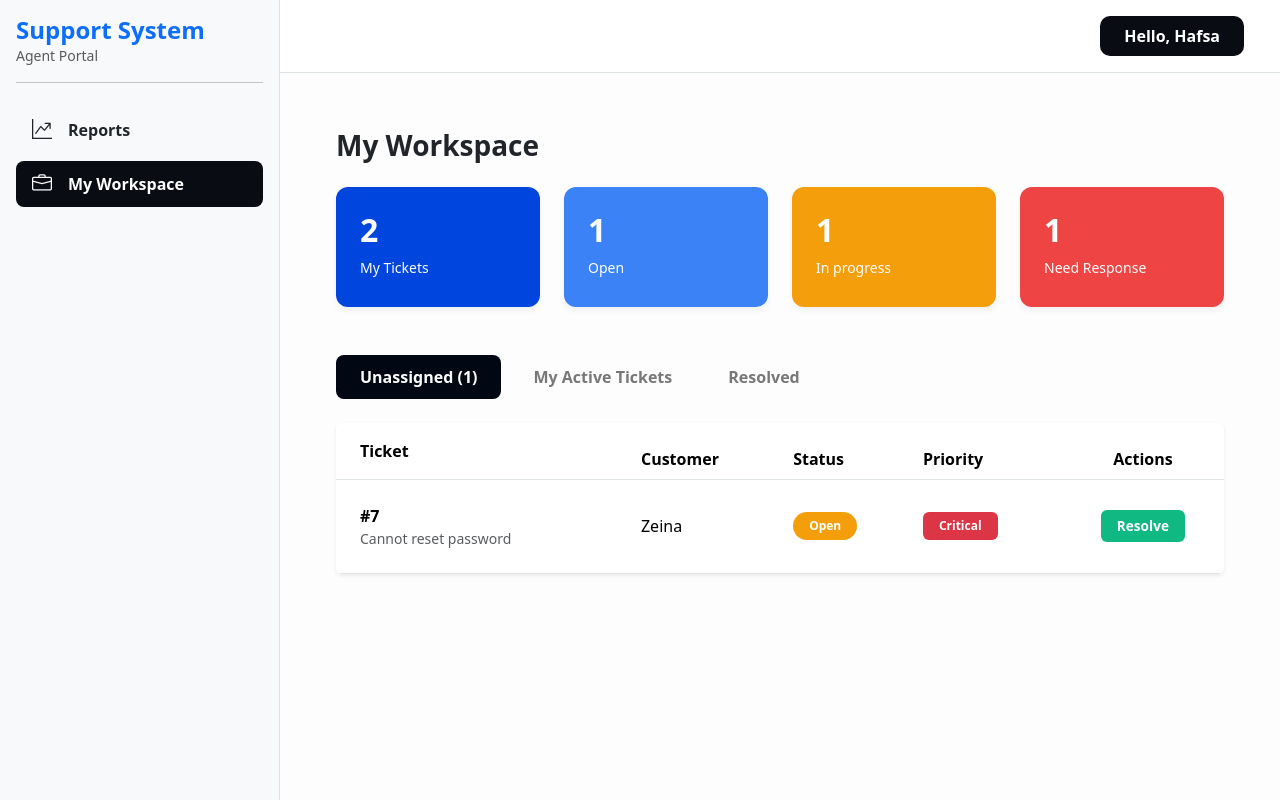
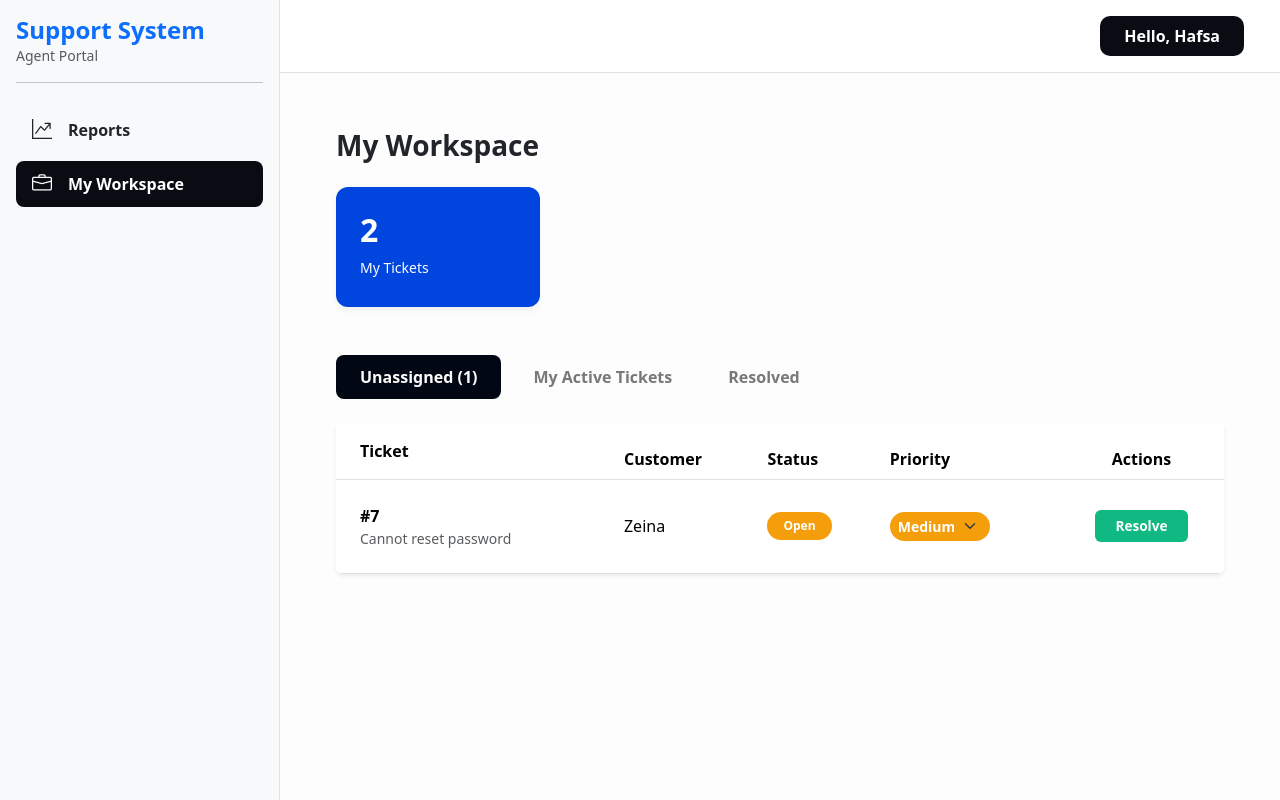
Before and after one commit to Habiba-Adel/Customer-Support-Ticketing-System, a React (Vite) app in the folder frontend/: page /agent/workspace in a window 1280 px wide. Built offline with nearby package versions, Linux system fonts and the light colour scheme.

Commit message:
Refactor ticket handling and update UI components

```diff
--- a/frontend/src/pages/agent/workspace/Workspace.jsx
+++ b/frontend/src/pages/agent/workspace/Workspace.jsx
@@ -1,94 +1,60 @@
 import { useState } from 'react';
 import styles from './Workspace.module.css';
 import TicketModal from '../TicketModal';
-// import TicketDetailModal from '../TicketDetailsModal/TicketDetailsModal';
 
 export default function Workspace() {
   const [selectedTicket, setSelectedTicket] = useState(null);
   const [activeTab, setActiveTab] = useState('unassigned');
 
-  const allTickets = [
-    {
-      id: 1,
-      title: "Login page not loading on mobile browsers",
-      customer: "Hafsa",
-      status: "Closed",
-      priority: "High",
-      assignedTo: "Hafsa"
-    },
-    {
-      id: 5,
-      title: "Email notifications delayed by 2 hours",
-      customer: "Hafsa",
-      status: "In Progress",
-      priority: "High",
-      assignedTo: "Hafsa"
-    },
-    {
-      id: 7,
-      title: "Cannot reset password",
-      customer: "Zeina",
-      status: "Open",
-      priority: "Critical",
-      assignedTo: null
-    }
-  ];
+  const [tickets, setTickets] = useState([
+    { id: 1, title: "Login page not loading on mobile browsers", customer: "Hafsa", status: "Closed", priority: "High", assignedTo: "Hafsa" },
+    { id: 5, title: "Email notifications delayed by 2 hours", customer: "Hafsa", status: "In Progress", priority: "High", assignedTo: "Hafsa" },
+    { id: 7, title: "Cannot reset password", customer: "Zeina", status: "Open", priority: "Medium", assignedTo: null }
+  ]);
 
-  const filteredTickets = allTickets.filter(t => {
+  const handlePriorityChange = (id, newPriority) => {
+    setTickets(prev => prev.map(t => t.id === id ? { ...t, priority: newPriority } : t));
+  };
+
+  const filteredTickets = tickets.filter(t => {
     if (activeTab === 'unassigned') return t.assignedTo === null;
     if (activeTab === 'my-active') return t.assignedTo === "Hafsa" && t.status !== "Closed";
     if (activeTab === 'closed') return t.status === "Closed";
     return true;
   });
 
+  const getPriorityColor = (priority) => {
+    switch (priority) {
+      case 'High': return 'var(--urgent-error-status)';
+      case 'Medium': return 'var(--in-progress-status)';
+      case 'Low': return 'var(--open-status)';
+      default: return 'var(--primary-color)';
+    }
+  };
+
   return (
     <div className={styles.workspaceContainer}>
       <h3 className="fw-bold mb-4">My Workspace</h3>
 
+      {/* Stats Cards - Updated with dynamic counts */}
       <div className="row g-4 mb-5">
         <div className="col-md-3">
           <div className={styles.statCard} style={{ backgroundColor: 'var(--primary-color)' }}>
-            <h2 className="fw-bold">2</h2>
+            <h2 className="fw-bold">{tickets.filter(t => t.assignedTo === "Hafsa").length}</h2>
             <p className="mb-0 small">My Tickets</p>
-          </div>
-        </div>
-        <div className="col-md-3">
-          <div className={styles.statCard} style={{ backgroundColor: 'var(--open-status)' }}>
-            <h2 className="fw-bold">1</h2>
-            <p className="mb-0 small">Open</p>
-          </div>
-        </div>
-        <div className="col-md-3">
-          <div className={styles.statCard} style={{ backgroundColor: 'var(--in-progress-status)' }}>
-            <h2 className="fw-bold">1</h2>
-            <p className="mb-0 small">In progress</p>
-          </div>
-        </div>
-        <div className="col-md-3">
-          <div className={styles.statCard} style={{ backgroundColor: 'var(--urgent-error-status)' }}>
-            <h2 className="fw-bold">1</h2>
-            <p className="mb-0 small">Need Response</p>
           </div>
         </div>
       </div>
 
+      {/* Tabs */}
       <div className="d-flex align-items-center mb-4 gap-2">
-        <button
-          className={`${styles.tabBtn} ${activeTab === 'unassigned' ? styles.activeTab : ''}`}
-          onClick={() => setActiveTab('unassigned')}
-        >
-          Unassigned ({allTickets.filter(t => !t.assignedTo).length})
+        <button className={`${styles.tabBtn} ${activeTab === 'unassigned' ? styles.activeTab : ''}`} onClick={() => setActiveTab('unassigned')}>
+          Unassigned ({tickets.filter(t => !t.assignedTo).length})
         </button>
-        <button
-          className={`${styles.tabBtn} ${activeTab === 'my-active' ? styles.activeTab : ''}`}
-          onClick={() => setActiveTab('my-active')}
-        >
+        <button className={`${styles.tabBtn} ${activeTab === 'my-active' ? styles.activeTab : ''}`} onClick={() => setActiveTab('my-active')}>
           My Active Tickets
         </button>
-        <button
-          className={`${styles.tabBtn} ${activeTab === 'closed' ? styles.activeTab : ''}`}
-          onClick={() => setActiveTab('closed')}
-        >
+        <button className={`${styles.tabBtn} ${activeTab === 'closed' ? styles.activeTab : ''}`} onClick={() => setActiveTab('closed')}>
           Resolved
         </button>
       </div>
@@ -105,8 +71,7 @@ export default function Workspace() {
             </tr>
           </thead>
           <tbody>
-            {filteredTickets.length > 0 ? (
-              filteredTickets.map((t) => (
+            {filteredTickets.map((t) => (
               <tr key={t.id}>
                 <td className="ps-4 py-4">
                   <div className="fw-bold">#{t.id}</div>
@@ -114,53 +79,61 @@ export default function Workspace() {
                 </td>
                 <td>{t.customer}</td>
                 <td>
-                    <span
-                      className="badge rounded-pill px-3 py-2"
-                      style={{ backgroundColor: t.status === 'Closed' ? 'var(--closed-status)' : 'var(--in-progress-status)' }}
-                    >
+                  <span className="badge rounded-pill px-3 py-2" style={{ backgroundColor: t.status === 'Closed' ? 'var(--closed-status)' : 'var(--in-progress-status)' }}>
                     {t.status}
                   </span>
                 </td>
                 <td>
-                    <span className="badge bg-danger px-3 py-2">
+                  {t.status === 'Closed' ? (
+                    <span className="badge px-3 py-2" style={{ backgroundColor: getPriorityColor(t.priority), borderRadius: '20px', minWidth: '80px' }}>
                       {t.priority}
                     </span>
+                  ) : (
+                    <select
+                      className="form-select form-select-sm border-0 fw-bold text-white text-center"
+                      value={t.priority}
+                      onChange={(e) => handlePriorityChange(t.id, e.target.value)}
+                      style={{
+                        backgroundColor: getPriorityColor(t.priority),
+                        borderRadius: '20px',
+                        cursor: 'pointer',
+                        width: '100px'
+                      }}
+                    >
+                      <option value="High">High</option>
+                      <option value="Medium">Medium</option>
+                      <option value="Low">Low</option>
+                    </select>
+                  )}
                 </td>
                 <td className="text-center">
-                    <div className="d-flex justify-content-center gap-2">
-                      {/* <button
-                        className="btn btn-sm btn-light border px-3"
+                  <div className="d-flex justify-content-center">
+                    {t.status === 'Closed' ? (
+                      <button
+                        className="btn btn-sm btn-light border px-4"
+                        style={{ borderRadius: '8px', fontWeight: '500' }}
                         onClick={() => setSelectedTicket({ ...t, isReadOnly: true })}
                       >
                         View
-                      </button> */}
+                      </button>
+                    ) : (
                       <button
                         className={styles.resolveBtn}
+                        style={{ padding: '6px 20px' }}
                         onClick={() => setSelectedTicket(t)}
                       >
                         Resolve
                       </button>
+                    )}
                   </div>
                 </td>
               </tr>
-              ))
-            ) : (
-              <tr>
-                <td colSpan="5" className="text-center py-5 text-muted">
-                  No tickets found in this category.
-                </td>
-              </tr>
-            )}
+            ))}
           </tbody>
         </table>
       </div>
 
-      {selectedTicket && (
-        <TicketModal
-          ticket={selectedTicket}
-          onClose={() => setSelectedTicket(null)}
-        />
-      )}
+      {selectedTicket && <TicketModal ticket={selectedTicket} onClose={() => setSelectedTicket(null)} />}
     </div>
   );
 }
```
Lines whose indentation alone changed are shown as unchanged.
